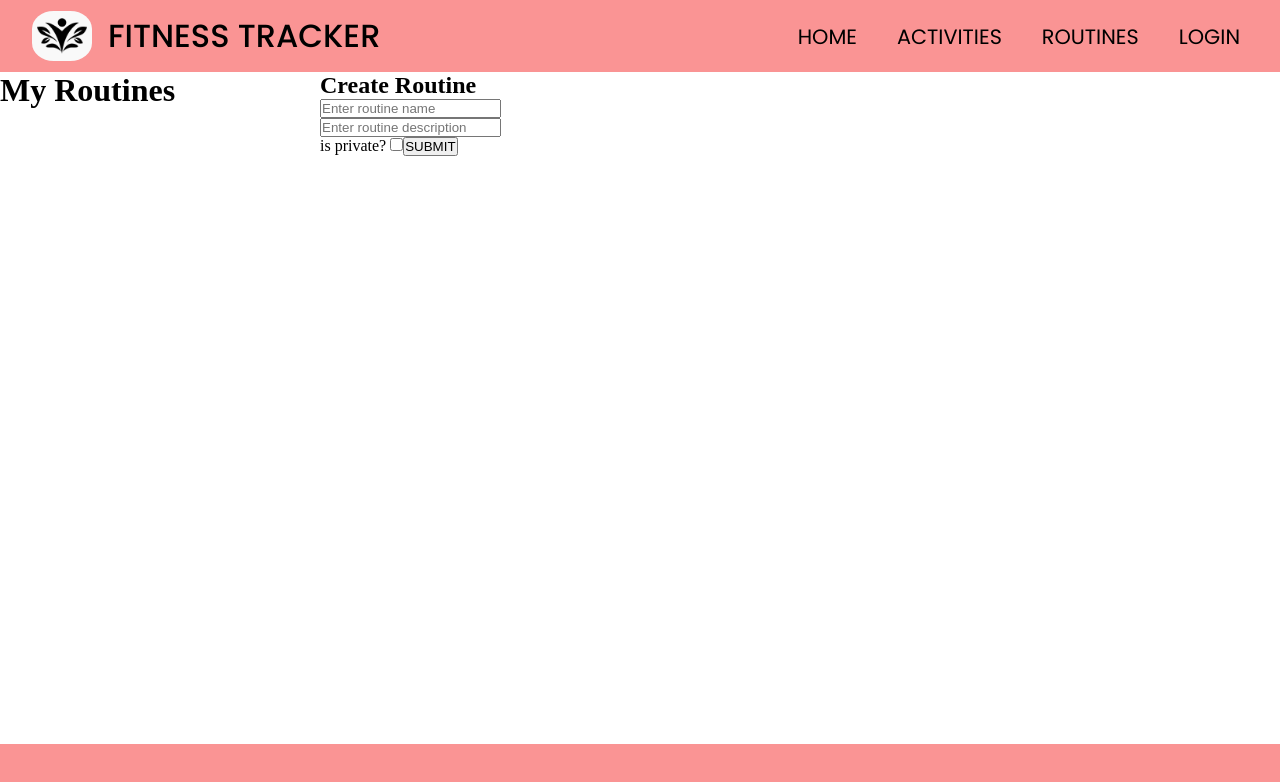
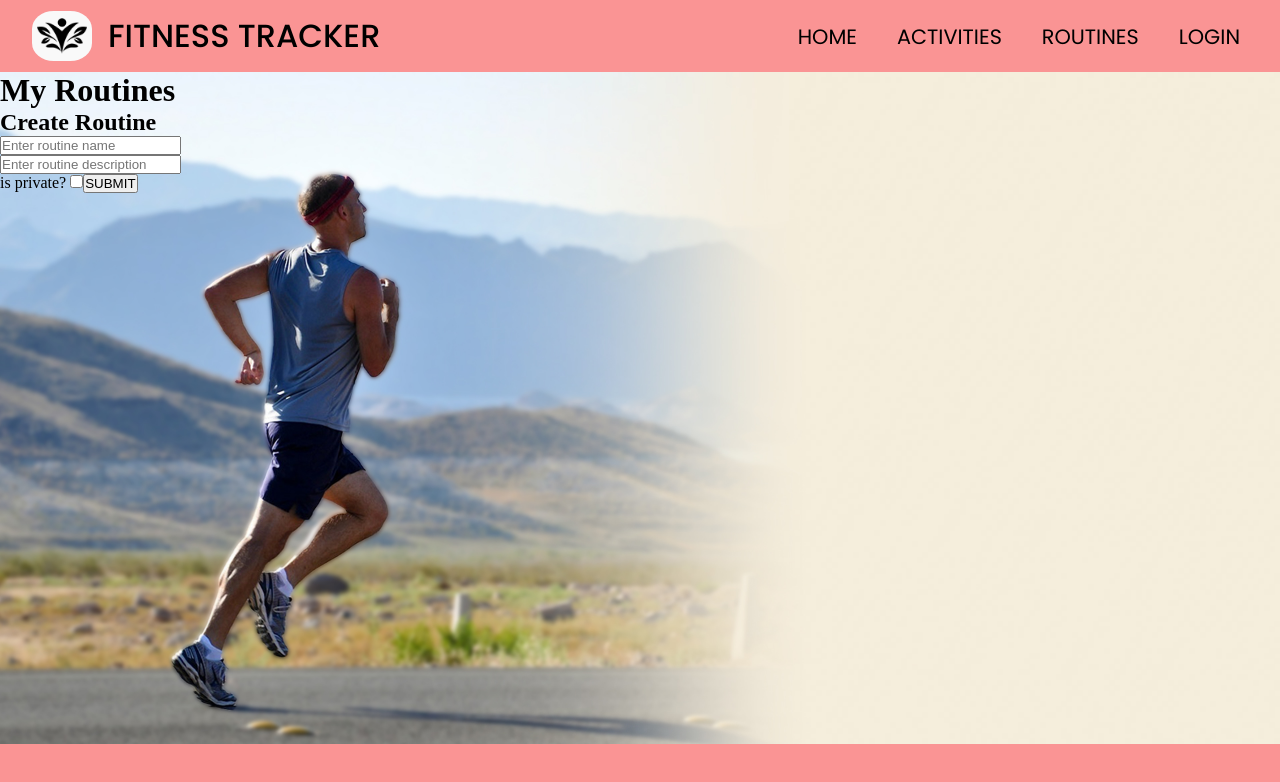
Before and after one commit to INIKITS/FitnessTracker-FrontEnd, a React (Create React App) app: page /myroutines in a window 1280 px wide. Shown: the top 782 px of the page. Built offline with nearby package versions, Linux system fonts and the light colour scheme.

Commit message:
css for activities and myroutine

```diff
--- a/src/pages/Activities.js
+++ b/src/pages/Activities.js
@@ -14,6 +14,7 @@ function Activities(props) {
   }, [activities]);
   return (
     <div className="activity-wrapper">
+      <h1>Activities</h1>
       <CreateActivityForm
             errorMessage={errorMessage}
         setErrorMessage={setErrorMessage}
@@ -22,9 +23,10 @@ function Activities(props) {
       {activities &&
         activities.map((activity) => {
           return (<div className="activity-container" key={activity.id}>
-              <p>Name: {activity.name}</p>
+            <p>Name: {activity.name}</p>
               <p>Description: {activity.description}</p>
             </div>
+
           );
         })}
     </div>
--- a/src/pages/MyRoutines.js
+++ b/src/pages/MyRoutines.js
@@ -1,18 +1,21 @@
 import React from "react";
 import { NavLink } from "react-router-dom";
 import { CreateRoutineForm } from "../components";
+import "../styles/My- Routine.scss"
 
 function MyRoutines(props) {
   const { errorMessage, setErrorMessage, userToken } = props;
   return (
-    <>
+
+    <div className="myroutine">
       <h1>My Routines</h1>
       <CreateRoutineForm
         errorMessage={errorMessage}
         setErrorMessage={setErrorMessage}
         userToken={userToken}
       />
-    </>
+      </div>
+
   );
 }
 
--- a/src/styles/Activities.scss
+++ b/src/styles/Activities.scss
@@ -1,16 +1,20 @@
 .activity-wrapper {
-  background-color: wheat;
   background-image: url(../img/routines.jpg);
+  background-repeat: no-repeat;
+  background-size: contain;
+  background-position: right;
+  background-attachment: fixed;
+  background-color: #f5eddc;
+  width: 100vw;
+
+  h1 {
+    position: relative;
+    left: 12rem;
 
 
   .activity-container {
-    display: flex;
-    background-color:white;
-    flex-direction: column;
-    flex-grow: 400px;
 
-    p {
-      color: black;
-    }
+
+
   }
-}
+}}
--- /dev/null
+++ b/src/styles/My- Routine.scss
@@ -0,0 +1,9 @@
+.myroutine{
+    background-image: url(../img/Blend.jpg);
+    background-repeat: no-repeat;
+  background-size: contain;
+  background-position: right;
+  background-attachment: fixed;
+  background-color: #f5eddc;
+  width: 100vw;
+}
```
